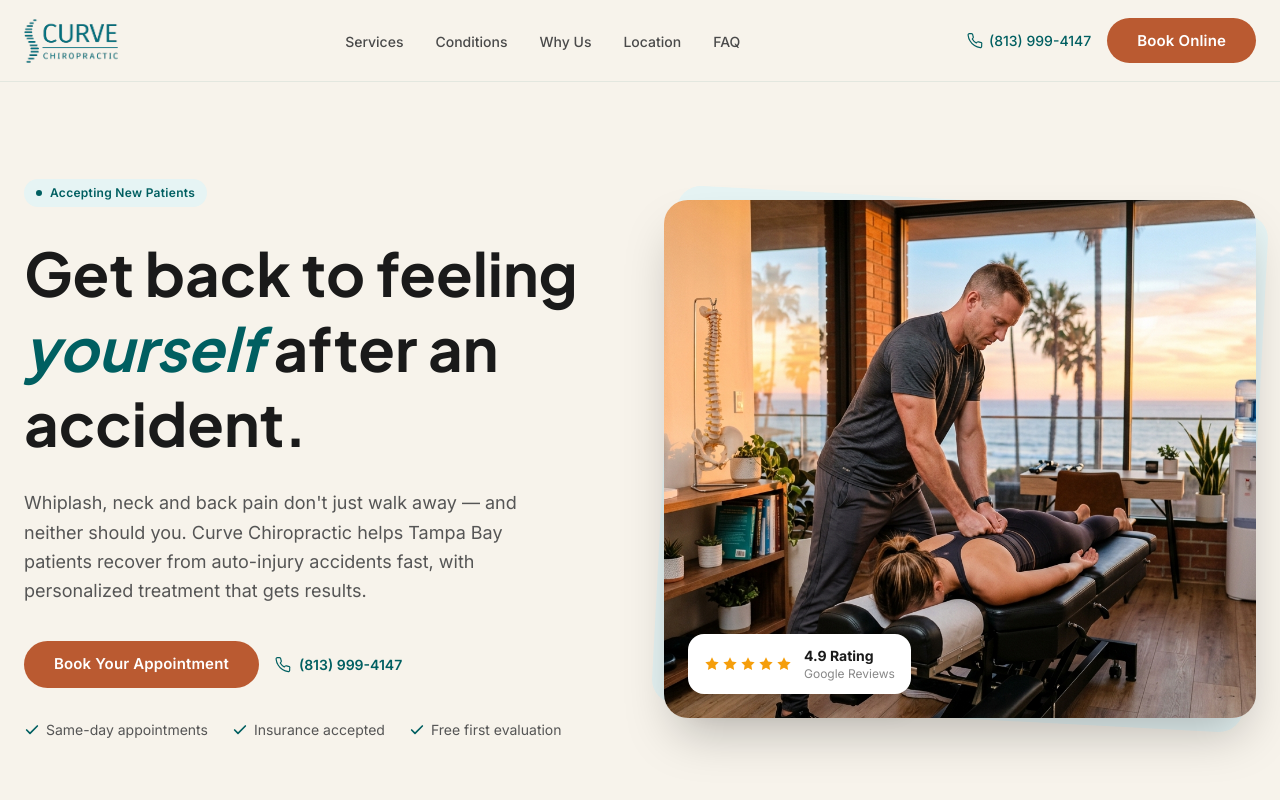
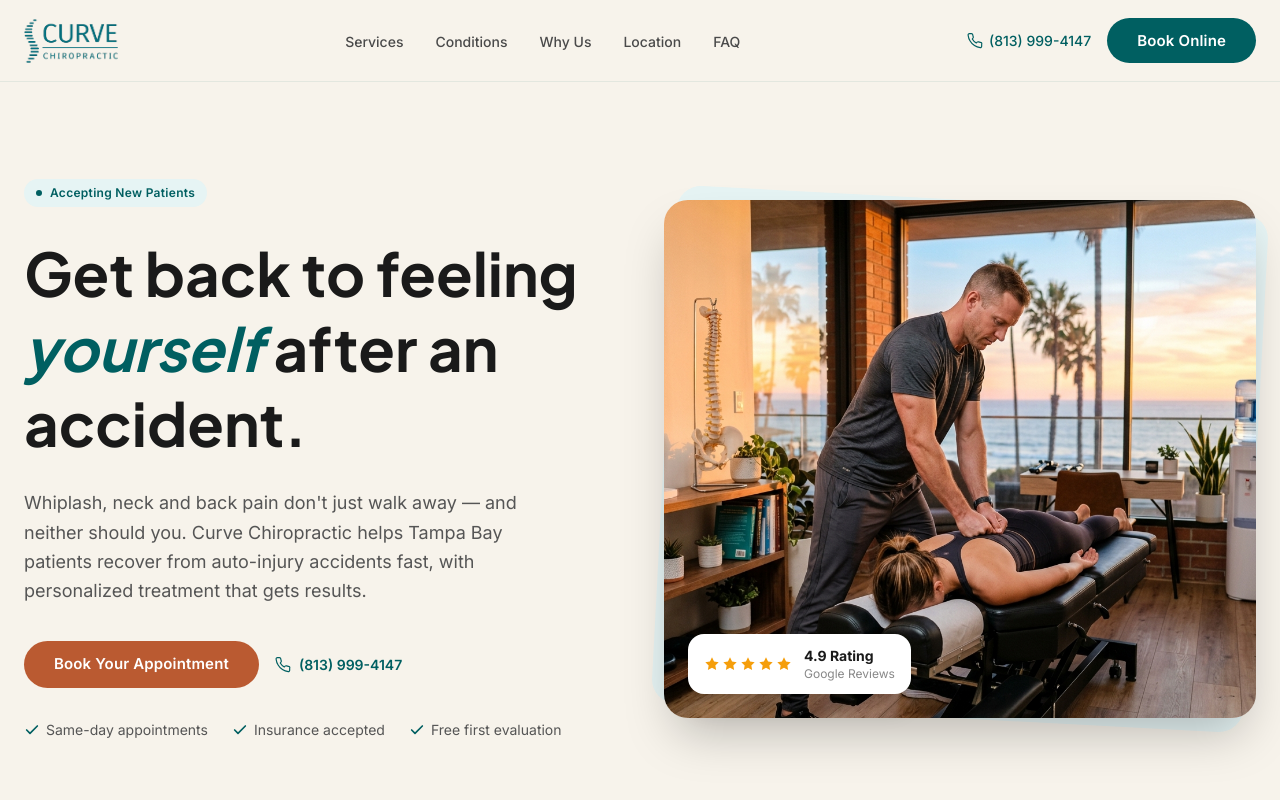
Before and after one commit to SteamWorksWeb/curve-chiropractic, a Next.js app: page / in a window 1280 px wide. Shown: the top 800 px of the page. Built offline with nearby package versions, Linux system fonts and the light colour scheme.

Commit message:
feat: navbar Book Online button → teal (#005F61)
- globals.css: add .btn-cta-teal class (teal solid, same shape as orange btn-cta)
- page.tsx: nav-book-cta → btn-cta-teal
- SiteNavbar.tsx: nav-book-cta → btn-cta-teal
- All page-level booking CTAs remain orange per CTA rule

```diff
--- a/src/app/globals.css
+++ b/src/app/globals.css
@@ -78,6 +78,41 @@ body {
   transform: translateY(0);
   box-shadow: none;
 }
+
+/* ─────────────────────────────────────────
+   Teal solid button (navbar only)
+   ───────────────────────────────────────── */
+.btn-cta-teal {
+  display: inline-flex;
+  align-items: center;
+  justify-content: center;
+  gap: 0.5rem;
+  background-color: #005F61;
+  color: #ffffff;
+  font-family: var(--font-sans);
+  font-weight: 600;
+  font-size: 0.9375rem;
+  letter-spacing: 0.01em;
+  padding: 0.75rem 1.875rem;
+  border-radius: 9999px;
+  border: none;
+  cursor: pointer;
+  text-decoration: none;
+  transition: background-color 0.2s ease, transform 0.15s ease, box-shadow 0.2s ease;
+  white-space: nowrap;
+}
+
+.btn-cta-teal:hover {
+  background-color: #004748;
+  transform: translateY(-2px);
+  box-shadow: 0 8px 24px rgba(0, 95, 97, 0.35);
+}
+
+.btn-cta-teal:active {
+  transform: translateY(0);
+  box-shadow: none;
+}
+
 
 /* ─────────────────────────────────────────
    Teal ghost / outline button
--- a/src/app/page.tsx
+++ b/src/app/page.tsx
@@ -315,7 +315,7 @@ function Navbar() {
             <PhoneIcon className="w-4 h-4" />
             (813) 999-4147
           </a>
-          <a href="#book" id="nav-book-cta" className="btn-cta text-sm px-5 py-2.5">
+          <a href="#book" id="nav-book-cta" className="btn-cta-teal text-sm px-5 py-2.5">
             Book Online
           </a>
         </div>
--- a/src/components/SiteNavbar.tsx
+++ b/src/components/SiteNavbar.tsx
@@ -75,7 +75,7 @@ export default function SiteNavbar() {
           <a
             href="/#book"
             id="nav-book-cta"
-            className="btn-cta text-sm px-5 py-2.5"
+            className="btn-cta-teal text-sm px-5 py-2.5"
           >
             Book Online
           </a>
```
